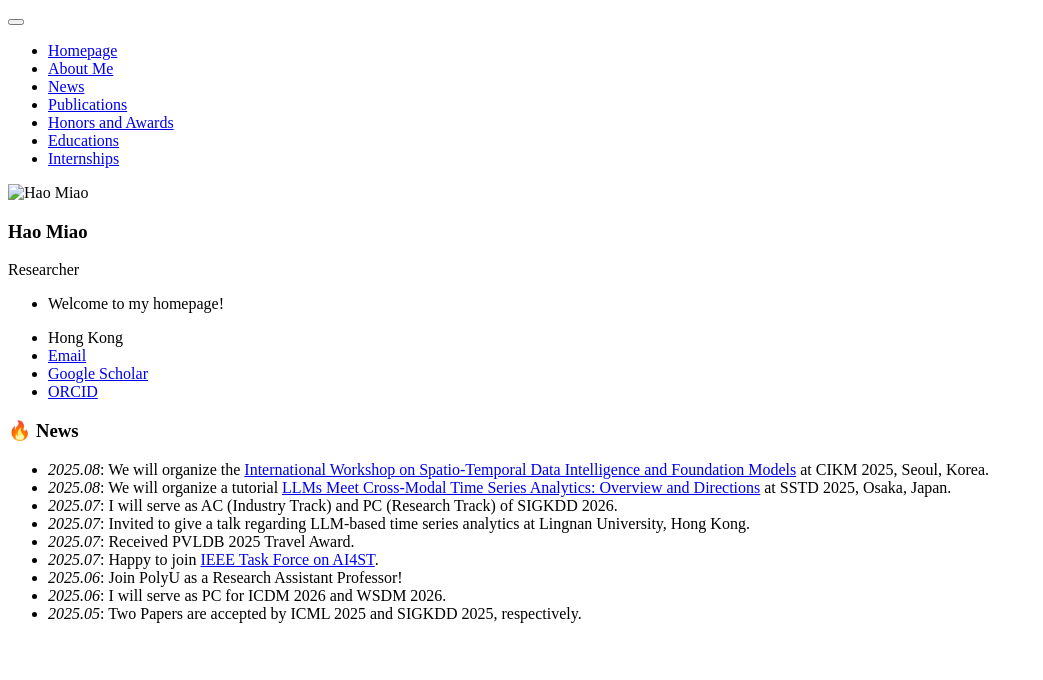
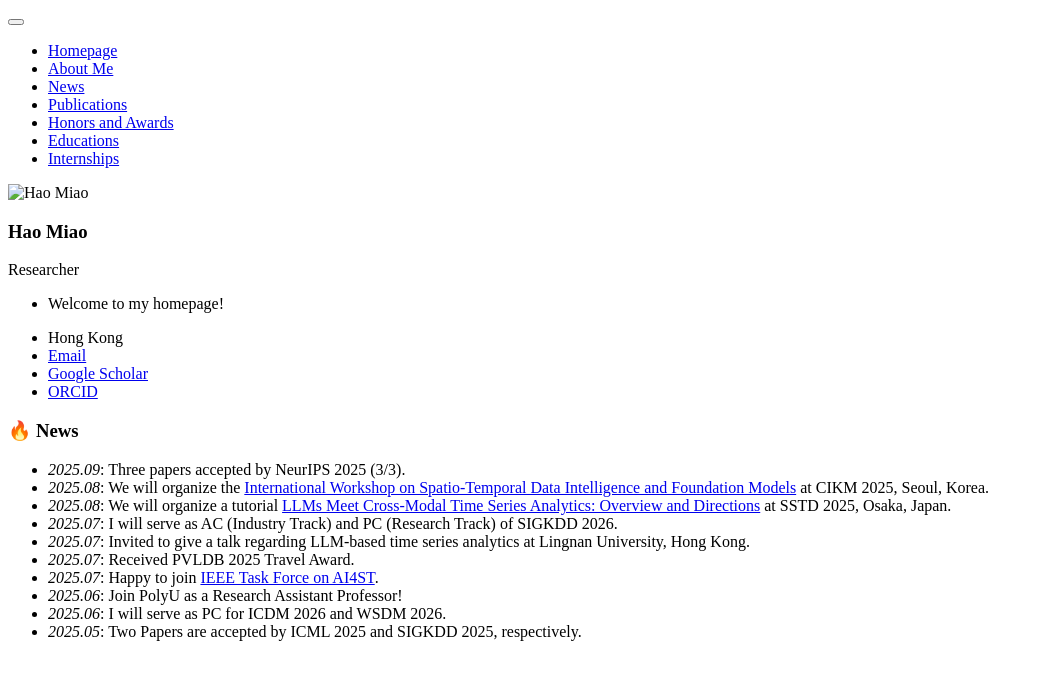
Before and after one commit to MiaoHaoSunny/MiaoHaoSunny.github.io, a Jekyll site: the page built from _pages/includes/news.md, in a window 1280 px wide. Shown: the top 680 px of the page, without its empty margins (0-1043 px from the left). Built offline with Jekyll 4.4.1, drawn with Linux system fonts in a browser that asks for light colours; our own code applies the rules of GitHub Pages for plain Markdown files.

Commit message:
Update news.md

```diff
--- a/_pages/includes/news.md
+++ b/_pages/includes/news.md
@@ -1,4 +1,5 @@
 # 🔥 News
+- *2025.09*: Three papers accepted by NeurIPS 2025 (3/3).
 - *2025.08*: We will organize the [International Workshop on Spatio-Temporal Data Intelligence and Foundation Models](https://stintelligence.github.io/) at CIKM 2025, Seoul, Korea.
 - *2025.08*: We will organize a tutorial [LLMs Meet Cross-Modal Time Series Analytics: Overview and Directions](https://llm-cmts.github.io/) at SSTD 2025, Osaka, Japan.
 - *2025.07*: I will serve as AC (Industry Track) and PC (Research Track) of SIGKDD 2026.
```
